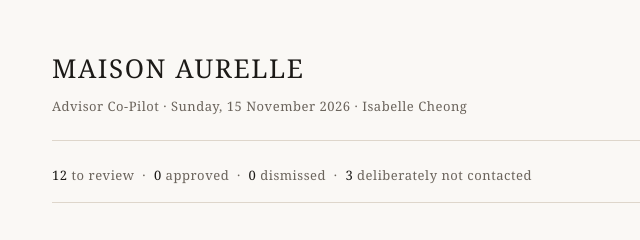
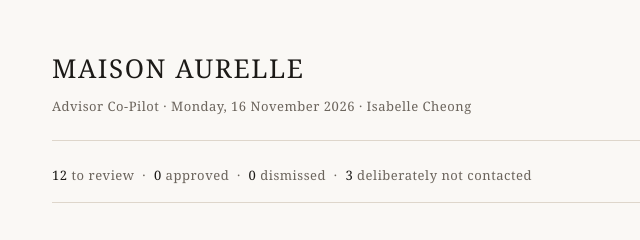
Before and after one commit to Adrita333/luxury-copilot, a plain HTML site: page index.html in a window 1280 px wide. Shown: the top 240 px of the page, 72-712 px from the left. Drawn offline with Linux system fonts and the light colour scheme.

Commit message:
Daily brief

```diff
--- a/index.html
+++ b/index.html
@@ -6,10 +6,10 @@
      run the script below, so without these tags the only text they can find
      is the "Held back" heading, and every shared link is previewed as though
      nothing was recommended. These are static and describe the real brief. -->
-<meta name="description" content="Sunday, 15 November 2026. 12 client approaches ranked with channel, timing and a drafted message; 3 held back, each with the reason shown.">
+<meta name="description" content="Monday, 16 November 2026. 12 client approaches ranked with channel, timing and a drafted message; 3 held back, each with the reason shown.">
 <meta property="og:type" content="website">
 <meta property="og:title" content="Maison Aurelle - Advisor Co-Pilot">
-<meta property="og:description" content="Sunday, 15 November 2026. 12 client approaches ranked with channel, timing and a drafted message; 3 held back, each with the reason shown.">
+<meta property="og:description" content="Monday, 16 November 2026. 12 client approaches ranked with channel, timing and a drafted message; 3 held back, each with the reason shown.">
 <meta property="og:url" content="https://adrita333.github.io/luxury-copilot/">
 <meta property="og:image"
       content="https://raw.githubusercontent.com/Adrita333/luxury-copilot/main/assets/brief.png">
@@ -57,7 +57,7 @@ select{font:inherit;font-size:13px;padding:6px;margin-top:10px;
 .status{font-size:12px;letter-spacing:.1em;text-transform:uppercase;color:#8a7355}
 </style></head><body><div class="wrap">
 <header><h1>MAISON AURELLE</h1>
-<div class="sub">Advisor Co-Pilot &middot; Sunday, 15 November 2026 &middot; Isabelle Cheong</div>
+<div class="sub">Advisor Co-Pilot &middot; Monday, 16 November 2026 &middot; Isabelle Cheong</div>
 </header>
 <div class="bar" id="bar"></div>
 <h2>Recommended today</h2>
```
